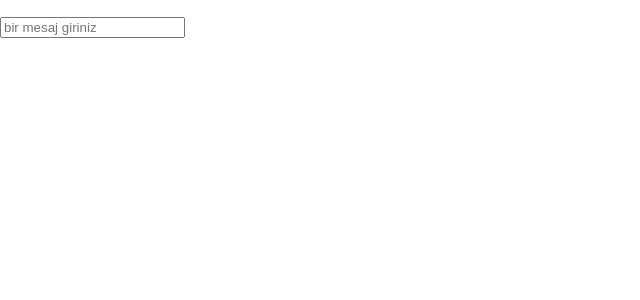
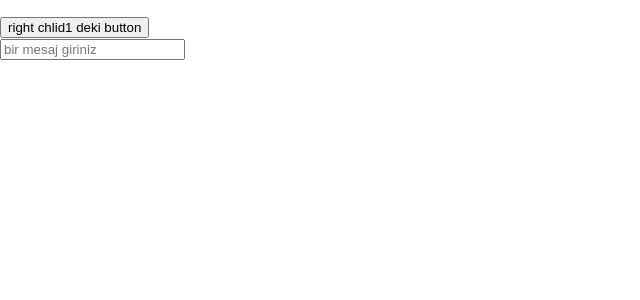
Before and after one commit to GoktugYmsk/component-react-challange, a React (Create React App) app: page / in a window 1280 px wide. Shown: the top 300 px of the page, without its empty margins (0-640 px from the left). Built offline with nearby package versions, Linux system fonts and the light colour scheme.

Commit message:
button added

```diff
--- a/src/App.js
+++ b/src/App.js
@@ -6,11 +6,12 @@ import './App.css'
 
 function App() {
   const [show, setShow] = useState('')
+  const [click,setClick] = useState(false)
 
   return (
     <div>
-      <Left show={show} />
-      <Right setShow={setShow} />
+      <Left show={show} setClick={setClick} />
+      <Right setShow={setShow} click={click} />
     </div>
   )
 }
--- a/src/components/Left.js
+++ b/src/components/Left.js
@@ -3,10 +3,10 @@ import React from 'react'
 import LeftAlt1 from './leftAlt/LeftAlt1'
 import LeftAlt2 from './leftAlt/LeftAlt2'
 
-function Left({show}) {
+function Left({show,setClick}) {
   return (
     <div>
-      <LeftAlt1 show={show} />
+      <LeftAlt1 show={show} setClick={setClick} />
       <LeftAlt2/>
     </div>
   )
--- a/src/components/Right.js
+++ b/src/components/Right.js
@@ -3,11 +3,11 @@ import React from 'react'
 import RightAlt1 from './rightAlt/RightAlt1'
 import RightAlt2 from './rightAlt/RightAlt2'
 
-function Right({setShow}) {
+function Right({ setShow, click }) {
   return (
     <div>
       <RightAlt1 setShow={setShow} />
-      <RightAlt2/>
+      <RightAlt2 click={click} />
     </div>
   )
 }
--- a/src/components/leftAlt/LeftAlt1.js
+++ b/src/components/leftAlt/LeftAlt1.js
@@ -3,10 +3,10 @@ import React from 'react'
 import Child1 from './leftChildren/Child1'
 import Child2 from './leftChildren/Child2'
 
-function LeftAlt1({show}) {
+function LeftAlt1({show,setClick}) {
   return (
     <div>
-      <Child1 show={show} />
+      <Child1 show={show} setClick={setClick} />
       <Child2/>
     </div>
   )
--- a/src/components/leftAlt/leftChildren/Child1.js
+++ b/src/components/leftAlt/leftChildren/Child1.js
@@ -1,10 +1,17 @@
 import React from 'react'
 
-function Child1({ show }) {
+function Child1({ show,setClick}) {
+
+ const handleClick = () =>{
+  setClick(true)
+ }
+
   return (
     <div className='leftChild1' >
       {show && 'bu mesaj right componentlerdeki alt componentten gelmektedir'}
       <p>{show}</p>
+
+      <button onClick={handleClick} >right chlid1 deki button</button>
     </div>
   )
 }
--- a/src/components/rightAlt/RightAlt2.js
+++ b/src/components/rightAlt/RightAlt2.js
@@ -3,11 +3,11 @@ import React from 'react'
 import Child3 from './rightChlidren/Child3'
 import Child4 from './rightChlidren/Child4'
 
-function RightAlt2() {
+function RightAlt2({click}) {
   return (
     <div>
-      <Child3/>
-      <Child4/>
+      <Child3 click={click} />
+      <Child4 />
     </div>
   )
 }
--- a/src/components/rightAlt/rightChlidren/Child3.js
+++ b/src/components/rightAlt/rightChlidren/Child3.js
@@ -1,9 +1,9 @@
 import React from 'react'
 
-function Child3() {
+function Child3({click}) {
   return (
     <div>
-
+      {click && ' bu mesaj left child1 componentindeki butondan gelmektedir'}
     </div>
   )
 }
```
